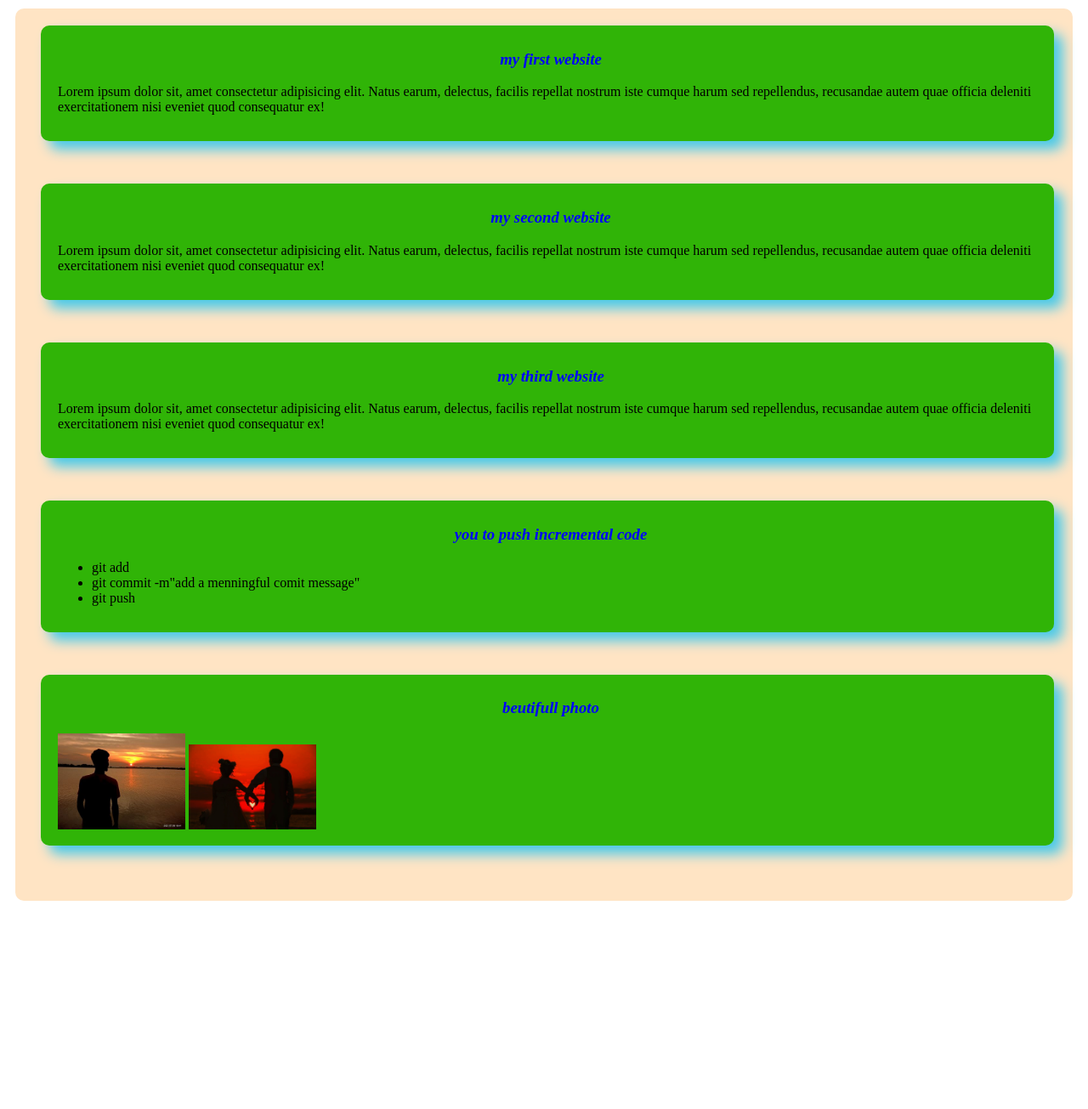
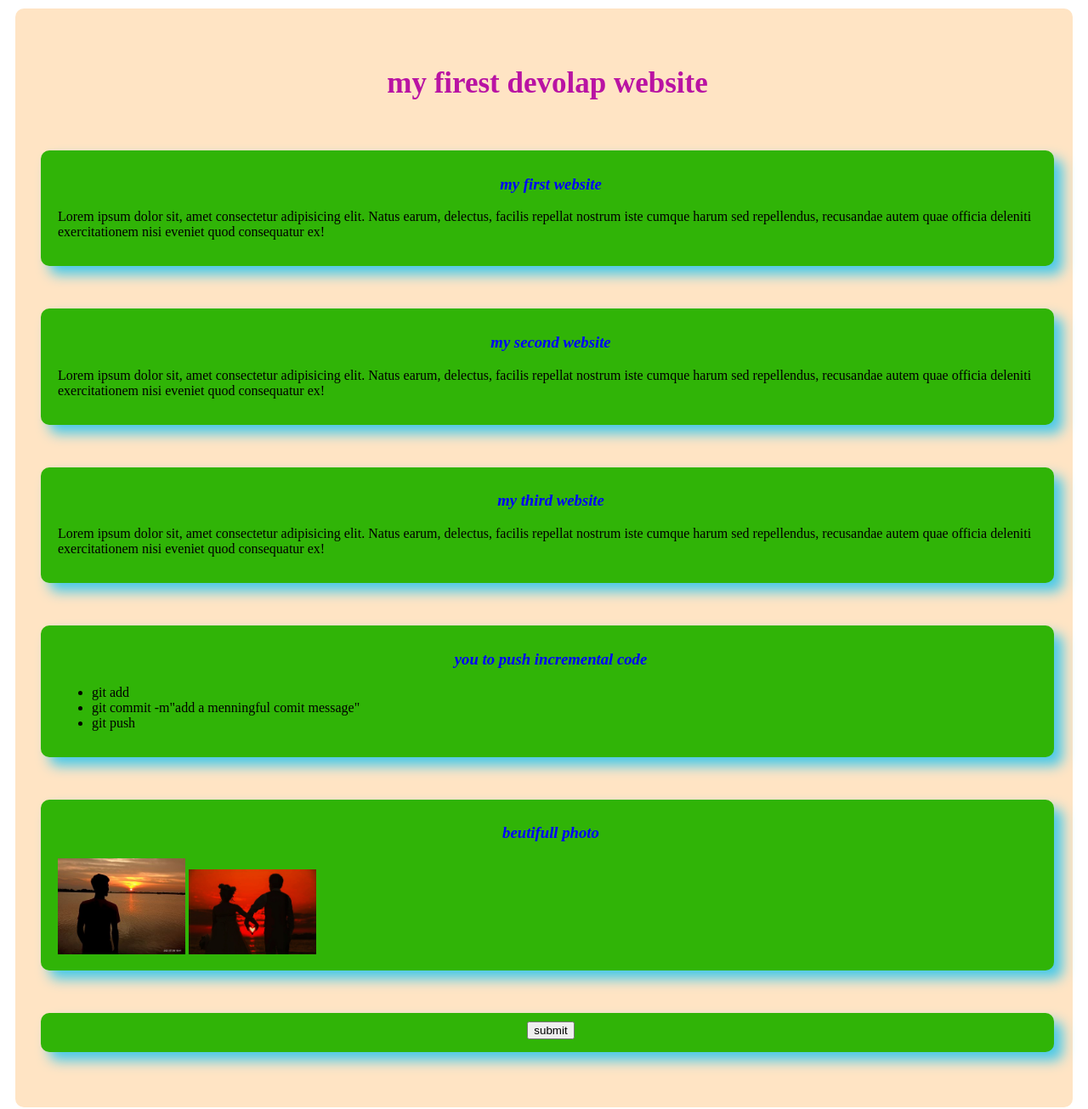
Before and after one commit to KOBIR5742/my-third-repo, a plain HTML site: page index.html in a window 1280 px wide. Shown: the whole page at 85% size. Before the commit the page ends 1110 px from the top, so only its background shows below. Drawn offline with Linux system fonts and the light colour scheme.

Commit message:
added my first wevsite and submit

```diff
--- a/index.html
+++ b/index.html
@@ -9,6 +9,7 @@
 </head>
 <body>
     <div style="background-color:bisque; box-shadow: none;" >
+            <h5>my firest devolap website</h5>
         <div>
             <h3>my first website</h3>
             <p>Lorem ipsum dolor sit, amet consectetur adipisicing elit. Natus earum, delectus, facilis repellat nostrum iste cumque harum sed repellendus, recusandae autem quae officia deleniti exercitationem nisi eveniet quod consequatur ex!
@@ -38,6 +39,9 @@
             <img width="150px" src="image/777.jpg" alt="">
 
         </div>
+        <div style="text-align: center;">
+             <input type="submit" value="submit">
+         </div>
     </div>
 </body>
 </html>
--- a/style/style.css
+++ b/style/style.css
@@ -12,3 +12,10 @@ h3{
     font-style: oblique;
     color: blue;
 }
+
+h5{
+    text-align: center;
+    font-style:initial;
+    color: rgb(185, 19, 163);
+    font-size:35px;
+}
```
